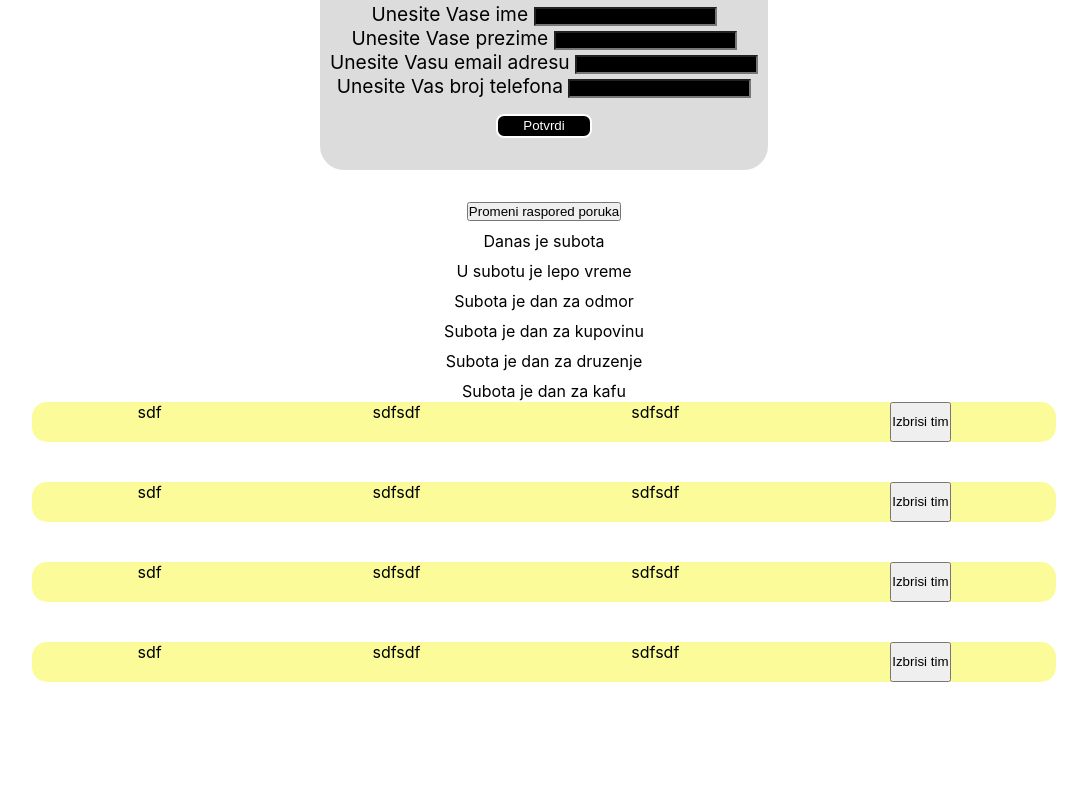
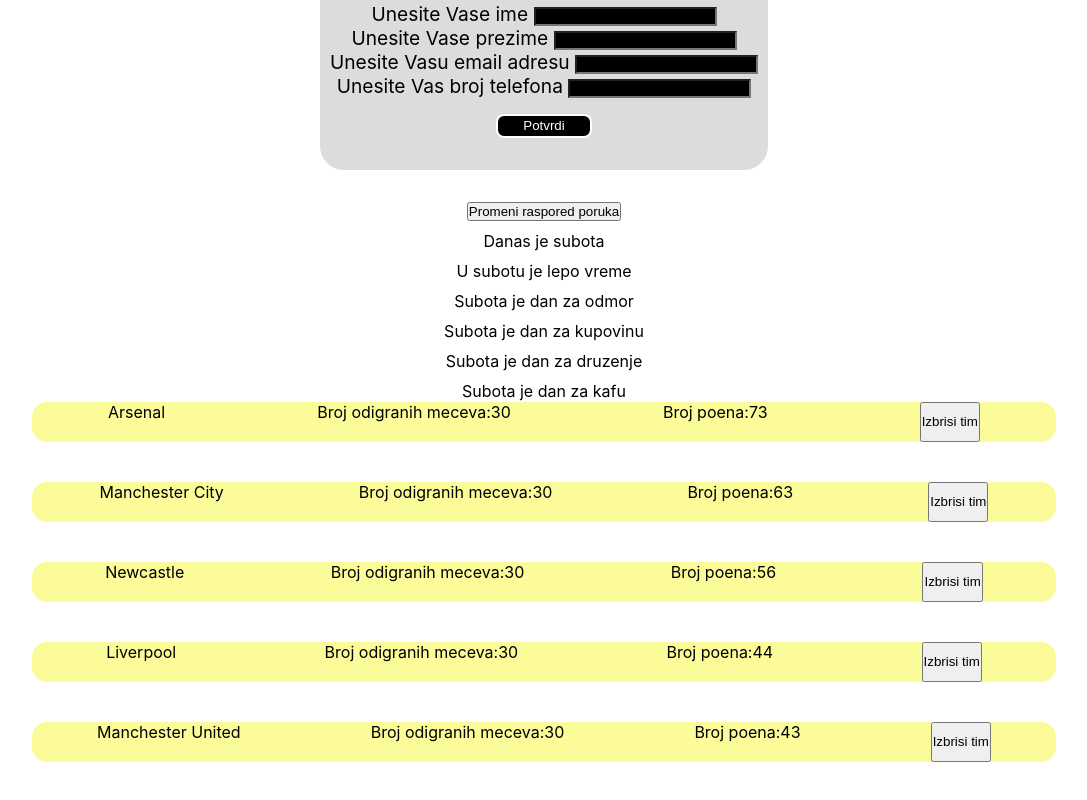
Before and after one commit to UBaksa/FirstReactApp, a React (Create React App) app: page / in a window 1280 px wide. Shown: the part 2278-3078 px from the top of the page, without its empty margins (96-1183 px from the left). Before the commit the page ends 3000 px from the top, so only its background shows below. Built offline with nearby package versions, Linux system fonts and the light colour scheme; no server answers.

Commit message:
app page

```diff
--- a/src/App.js
+++ b/src/App.js
@@ -1,13 +1,15 @@
-import React, { useState } from "react";
+import React, { useEffect, useState } from "react";
 import "./App.css";
 import Greeting from "./components/Greetings/Greeting.js";
 import { Navbar } from "./components/Navbar/Navbar";
 import { PersonCard } from "./components/PersonCard/PersonCard";
 import hotels from "./components/Common/hotels.json";
-import teams from "./components/Common/teams.json";
+import teamsJSON from "./components/Common/teams.json";
 import HotelCard from "./components/HotelCard/HotelCard";
 import Form from "./components/Form/Form";
 import TeamCard from "./components/TeamCard/TeamCard";
+
+export const BASE_URL = "https://api.quotable.io/";
 
 function App() {
   const poruke = [
@@ -24,44 +26,68 @@
     const reversed = _arr.reverse();
     setArr(reversed);
   };
-  const teams = [
-    {
-      id: 1,
-      name: "Arsenal",
-      poeni: 73,
-      matches: 30,
-    },
-    {
-      id: 2,
-      name: "Manchester City",
-      poeni: 63,
-      matches: 30,
-    },
-    {
-      id: 3,
-      name: "Newcastle",
-      poeni: 56,
-      matches: 30,
-    },
-    {
-      id: 4,
-      name: "Liverpool",
-      poeni: 44,
-      matches: 30,
-    },
-    {
-      id: 5,
-      name: "Manchester United",
-      poeni: 43,
-      matches: 30,
-    },
-  ];
+  // const teams = [
+  //   {
+  //     id: 1,
+  //     name: "Arsenal",
+  //     poeni: 73,
+  //     matches: 30,
+  //   },
+  //   {
+  //     id: 2,
+  //     name: "Manchester City",
+  //     poeni: 63,
+  //     matches: 30,
+  //   },
+  //   {
+  //     id: 3,
+  //     name: "Newcastle",
+  //     poeni: 56,
+  //     matches: 30,
+  //   },
+  //   {
+  //     id: 4,
+  //     name: "Liverpool",
+  //     poeni: 44,
+  //     matches: 30,
+  //   },
+  //   {
+  //     id: 5,
+  //     name: "Manchester United",
+  //     poeni: 43,
+  //     matches: 30,
+  //   },
+  // ];
   const [userInput, setUserInput] = useState({
     name: "",
     Lastname: "",
     email: "",
     phone: "",
   });
+
+  const [teams, setTeams] = useState(teamsJSON);
+  console.log(teams);
+
+  // Brisanje tima:
+  const deleteTeam = (id) => {
+    const filtered = teams.filter((team) => team.id !== id);
+    setTeams(filtered);
+  };
+
+  const getQuotes = async () => {
+    const quotes = await fetch(`${BASE_URL}/quotes?page=${page}`);
+    const data = await quotes.json();
+    const results = data.results;
+
+    setQuots(results);
+    console.log(data);
+    console.log(results);
+  };
+  const [quotes, setQuots] = useState([]);
+  const [page, setPage] = useState(1);
+  useEffect(() => {
+    getQuotes();
+  }, [page]); //prazan niz ucitava kad se tek ucita aplikacija,da tad pokupi podatke.koristi se najcesce zbog usporavanja aplikacije
   return (
     <div className="App">
       <Navbar></Navbar>
@@ -115,10 +141,15 @@
           <p>{poruka}</p>
         ))}
       </div>
-      <TeamCard />
-      <TeamCard />
-      <TeamCard />
-      <TeamCard />
+      {teams.map((team) => (
+        <TeamCard
+          key={team.id}
+          name={team.name}
+          matches={team.matches}
+          poeni={team.poeni}
+          deleteTeam={() => deleteTeam(team.id)}
+        ></TeamCard>
+      ))}
     </div>
     // <>- ovo je react fragment,kojim moze da se sve wrappuje!
   );
--- a/src/components/HotelCard/HotelCard.js
+++ b/src/components/HotelCard/HotelCard.js
@@ -41,6 +41,7 @@
             style={{
               background:
                 rating < 7 ? "orange" : rating < 9 ? "yellow" : "green",
+              width: "8.3rem",
             }}
           >
             {stars(props.stars)}
--- a/src/components/TeamCard/TeamCard.js
+++ b/src/components/TeamCard/TeamCard.js
@@ -1,14 +1,16 @@
 import React from "react";
 import "./TeamCard.css";
+import { BASE_URL } from "../../App";
 
-function TeamCard(props) {
+function TeamCard({ name, matches, poeni, deleteTeam }) {
+  console.log(BASE_URL);
   return (
     <div className="cardContainer2">
       <div className="card2">
-        <p>{props.name}sdf</p>
-        <p>{props.matches}sdfsdf</p>
-        <p>{props.points}sdfsdf</p>
-        <button onClick={props.deleteTeam}>Izbrisi tim</button>
+        <p>{name}</p>
+        <p>Broj odigranih meceva:{matches}</p>
+        <p>Broj poena:{poeni}</p>
+        <button onClick={deleteTeam}>Izbrisi tim</button>
       </div>
     </div>
   );
```
